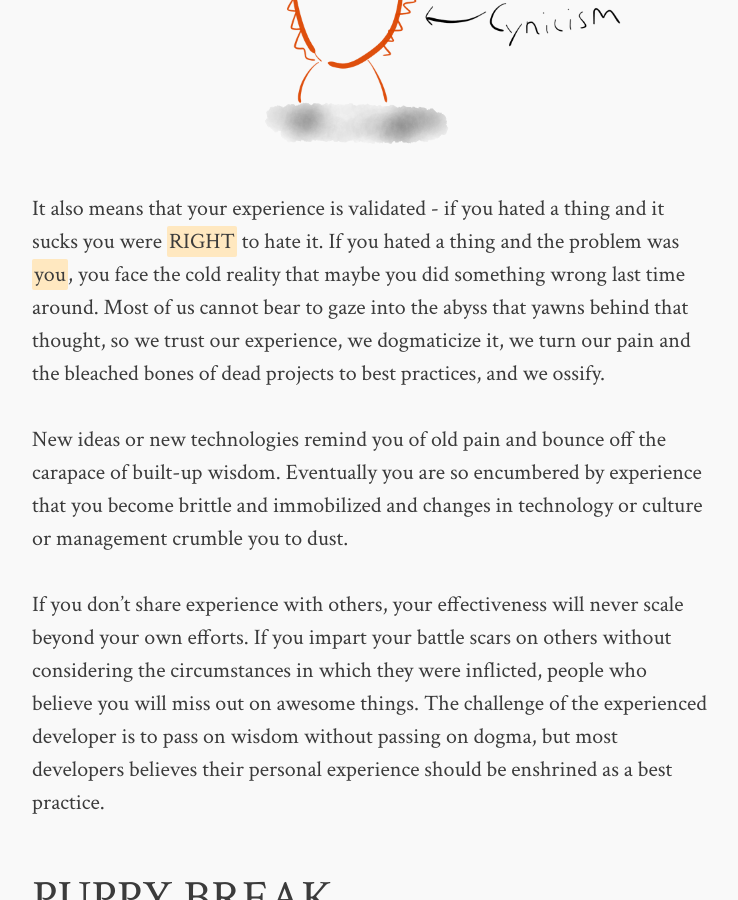
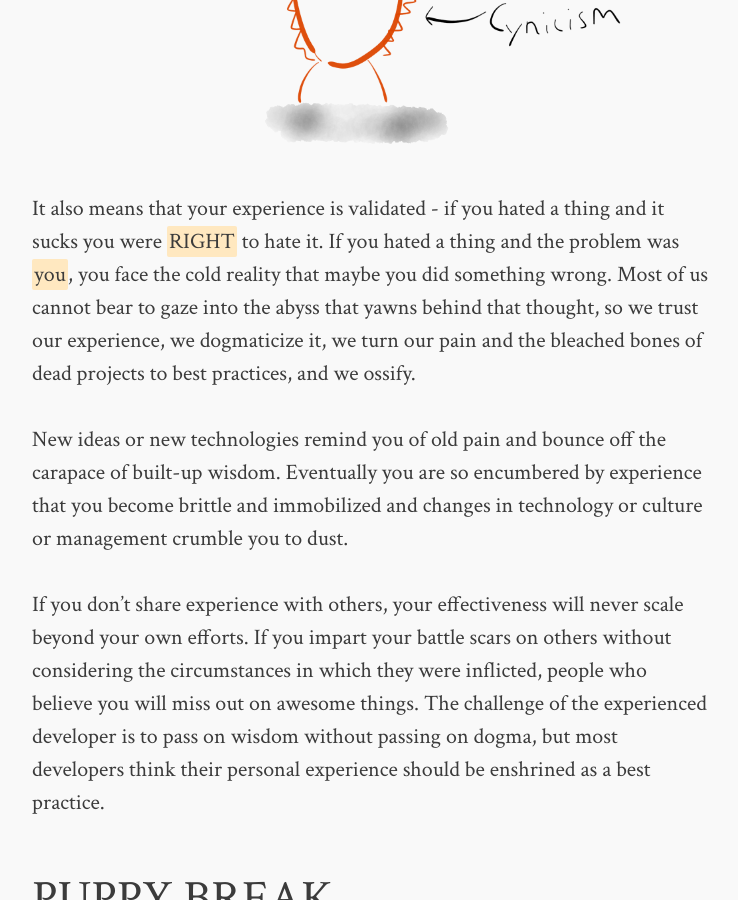
Before and after one commit to jergason/blorg, a Jekyll site: the page built from _posts/2015-03-29-cynicism-and-experience.md, in a window 1280 px wide and 900 px high, scrolled down 1816 px. Shown: the whole window, without its empty margins (268-1006 px from the left). Built offline with Jekyll 4.4.1, drawn with Linux system fonts in a browser that asks for light colours; Markdown is read by kramdown in place of the engine named in the settings; comment, search, counter and statistics services are not loaded; some of the changed text lies outside the part shown.

Commit message:
clean up some editing suggestions

```diff
--- a/_posts/2015-03-29-cynicism-and-experience.md
+++ b/_posts/2015-03-29-cynicism-and-experience.md
@@ -31,10 +31,10 @@ monster you barely escaped in your younger days.
 
 It also means that your experience is validated - if you hated a thing and it
 sucks you were *RIGHT* to hate it. If you hated a thing and the problem was
-*you*, you face the cold reality that maybe you did something wrong last time
-around.  Most of us cannot bear to gaze into the abyss that yawns behind that
-thought, so we trust our experience, we dogmaticize it, we turn our pain and
-the bleached bones of dead projects to best practices, and we ossify.
+*you*, you face the cold reality that maybe you did something wrong. Most of us
+cannot bear to gaze into the abyss that yawns behind that thought, so we trust
+our experience, we dogmaticize it, we turn our pain and the bleached bones of
+dead projects to best practices, and we ossify.
 
 
 New ideas or new technologies remind you of old pain and bounce off the
@@ -47,7 +47,7 @@ If you don't share experience with others, your effectiveness will never scale
 beyond your own efforts. If you impart your battle scars on others without
 considering the circumstances in which they were inflicted, people who believe
 you will miss out on awesome things. The challenge of the experienced developer
-is to pass on wisdom without passing on dogma, but most developers believes
+is to pass on wisdom without passing on dogma, but most developers think
 their personal experience should be enshrined as a best practice.
 
 
```
Also changed, not shown: other parts of _posts/2015-03-29-cynicism-and-experience.md (+10 -7 lines).
